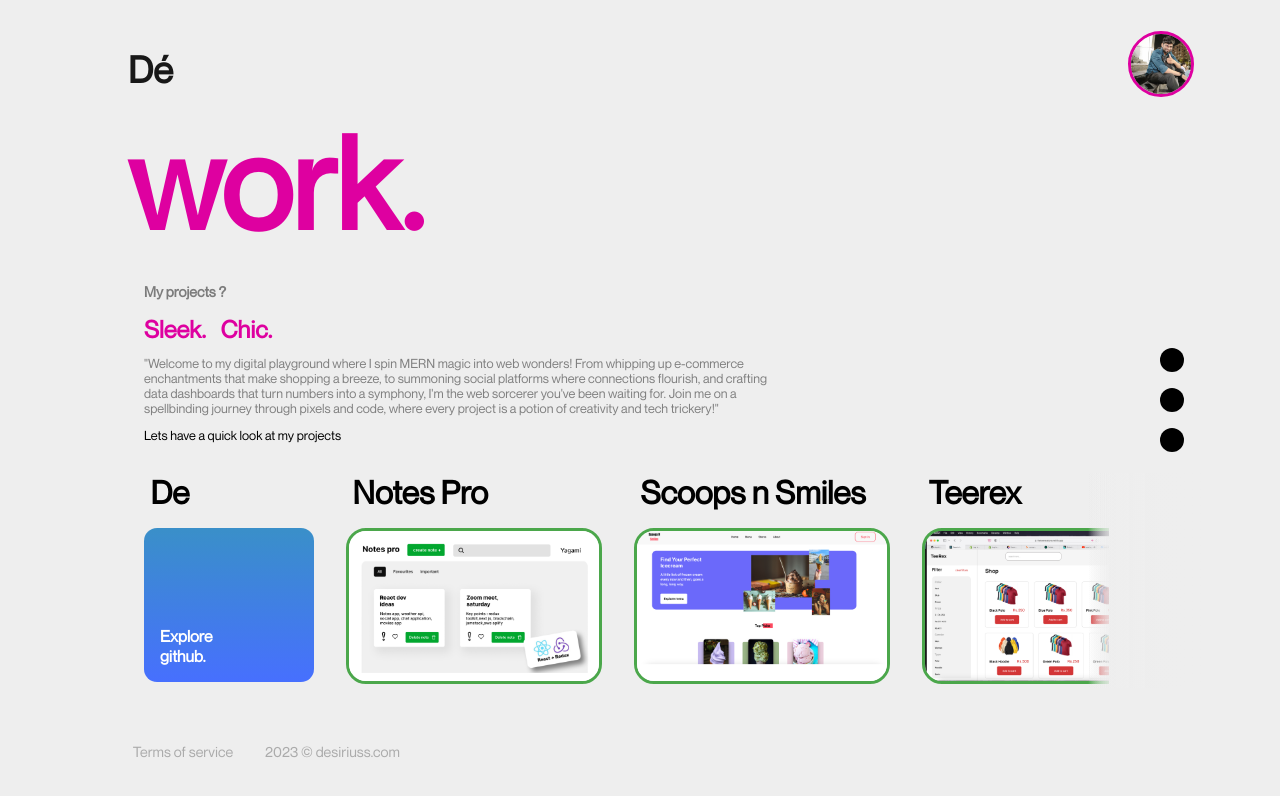
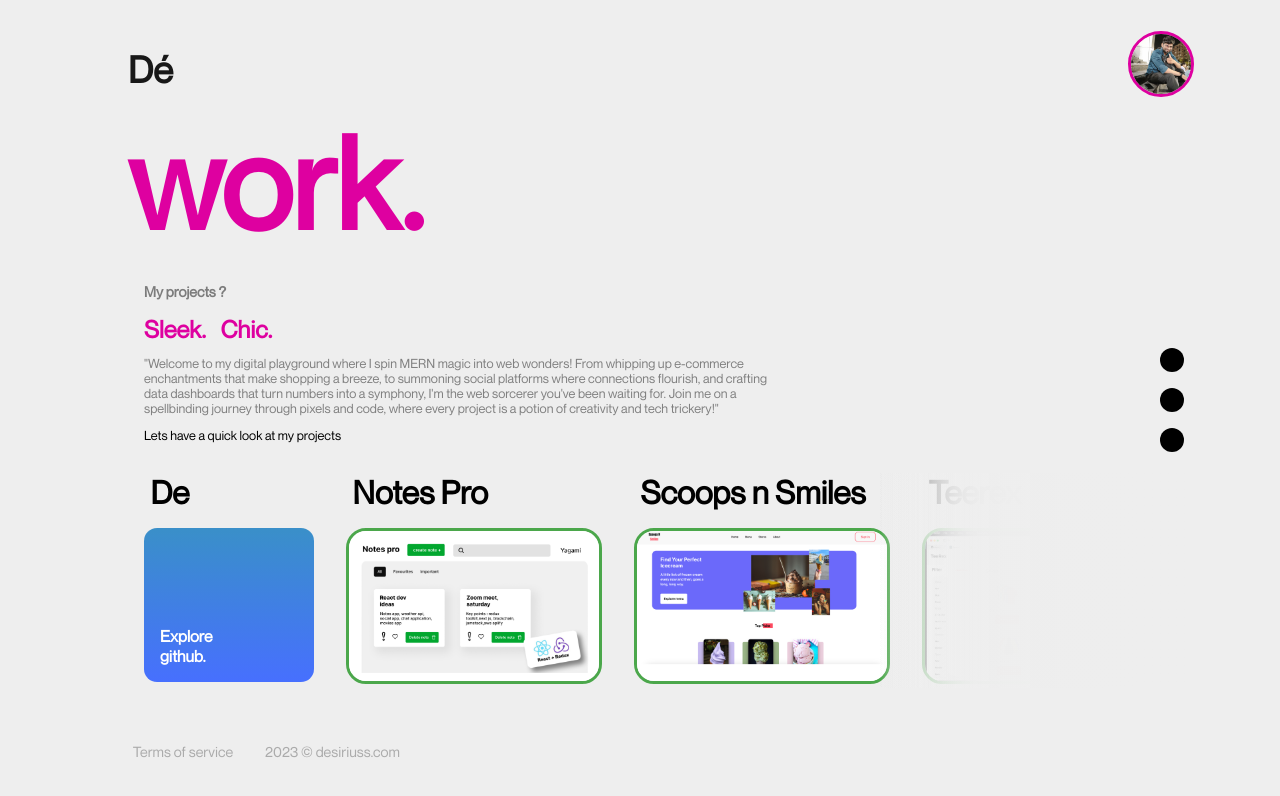
Before and after one commit to dopeUX/folio, a React (Vite) app: page /work in a window 1280 px wide. Shown: the top 796 px of the page. Built offline with nearby package versions, Linux system fonts and the light colour scheme.

Commit message:
nav-imags

```diff
--- a/src/app/components/Navigation/Navigation.component.css
+++ b/src/app/components/Navigation/Navigation.component.css
@@ -70,6 +70,9 @@ body {
   display: flex;
   align-items: center;
 }
+.navigation-screen .nav-image-wrapper .temp {
+  display: none;
+}
 .navigation-screen .nav-image-wrapper img {
   width: 30rem;
   top: 0;
--- a/src/app/components/Navigation/Navigation.component.scss
+++ b/src/app/components/Navigation/Navigation.component.scss
@@ -21,6 +21,10 @@
 	   left: 7rem;
 	   display: flex;
 	   align-items: center;
+
+	   .temp{
+		display: none;
+	   }
 		img{
 			width: 30rem;
 			top: 0;
--- a/src/app/components/Navigation/Navigation.component.tsx
+++ b/src/app/components/Navigation/Navigation.component.tsx
@@ -1,7 +1,6 @@
 /* eslint-disable @typescript-eslint/no-empty-function */
 /* eslint-disable @typescript-eslint/no-unused-vars */
 /* eslint-disable no-mixed-spaces-and-tabs */
-'use client';
 import React, { useRef, useEffect, useState } from "react";
 import "./Navigation.component.css";
 import Navbar from "../../common/Navbar/Navbar";
@@ -88,7 +87,12 @@ const Navigation: React.FC<any> = ({ isNavScreenOn }) => {
   return (
     <div ref={navScreenRef} className="navigation-screen">
       <div className="nav-image-wrapper">
-       {/* {<img ref={navImageRef} src={`/assets/${navItems[currentNavIndex].navImage}.png`} alt="" />} */}
+       {<img ref={navImageRef} src={`/assets/${navItems[currentNavIndex].navImage}.svg`} alt="" />}
+        <div className="temp">
+          <img src="assets/reach-nav.svg" alt="" />
+          <img src="assets/work-nav.svg" alt="" />
+          <img src="assets/me-nav.svg" alt="" />
+        </div>
        </div>
       <div
         className="nav-screen-wrapper">
@@ -99,10 +103,10 @@ const Navigation: React.FC<any> = ({ isNavScreenOn }) => {
           className="nav-items"
           ref={navItemsRef}
           onMouseEnter={()=>{
-            // setImageVisible(true);
+            setImageVisible(true);
           }}
           onMouseLeave={()=>{
-            // setImageVisible(false);
+            setImageVisible(false);
           }}
           onClick={handleClickInside}
         >
--- a/src/app/components/WorkPage/WorkPage.component.css
+++ b/src/app/components/WorkPage/WorkPage.component.css
@@ -29,6 +29,7 @@
   position: relative;
   padding-top: 55px;
   margin-right: 2rem;
+  z-index: 99;
   cursor: pointer;
 }
 .work-page .detailed-work-section .work-item-card .item-title {
@@ -100,11 +101,11 @@
 .work-page .detailed-work-section .detailed-work-sec-items .white-grad-overlay {
   position: fixed;
   height: 100%;
-  width: 5rem;
+  width: 18rem;
   right: 0;
   padding-right: 3rem;
   margin-right: 0;
-  z-index: 99;
+  z-index: 101;
   background: linear-gradient(270deg, #EEE 0%, rgba(238, 238, 238, 0.98) 22.92%, rgba(238, 238, 238, 0.83) 46.88%, rgba(238, 238, 238, 0.71) 70.31%, rgba(238, 238, 238, 0) 100%);
 }
 .work-page .detailed-work-section .detailed-work-sec-items .non-displaying-images {
@@ -130,7 +131,9 @@
 ::-webkit-scrollbar {
   width: 3px;
   height: 4px;
-  margin-top: 3rem;
+  top: 100px;
+  bottom: -100px;
+  margin-top: 0;
   border-radius: 50%;
 }
 
@@ -143,8 +146,10 @@
 /* Handle */
 ::-webkit-scrollbar-thumb {
   background: black;
+  background-color: #dc54b5;
   border-radius: 2rem;
-  margin-top: 2rem;
+  margin-top: 5rem;
+  padding: 5rem;
 }
 
 /* Handle on hover *//*# sourceMappingURL=WorkPage.component.css.map */
--- a/src/app/components/WorkPage/WorkPage.component.scss
+++ b/src/app/components/WorkPage/WorkPage.component.scss
@@ -27,6 +27,7 @@
 			position: relative;
 			padding-top: 55px;
 			margin-right: 2rem;
+			z-index: 99;
 			cursor: pointer;
 			// background-color: green;
 			 .item-title{
@@ -111,11 +112,11 @@
 			.white-grad-overlay{
               position: fixed;
 			  height: 100%;
-			  width:5rem;
+			  width:18rem;
 			  right: 0;
 			  padding-right: 3rem;
 			  margin-right: 0;
-			  z-index: 99;
+			  z-index: 101;
 			//   background: blue;
 			  background: linear-gradient(270deg, #EEE 0%, rgba(238, 238, 238, 0.98) 22.92%, rgba(238, 238, 238, 0.83) 46.88%, rgba(238, 238, 238, 0.71) 70.31%, rgba(238, 238, 238, 0.00) 100%);
 			//   background: linear-gradient(270deg, #EEE 0%, #EEE 26.04%, rgba(238, 238, 238, 0.10) 62.50%, rgba(238, 238, 238, 0.10) 100%);
@@ -156,7 +157,9 @@
 ::-webkit-scrollbar {
 	width: 3px;
 	height: 4px;
-	margin-top: 3rem;
+	top: 100px;
+	bottom: -100px;
+	margin-top: 0;
 	border-radius: 50%;
   }
 
@@ -169,8 +172,10 @@
   /* Handle */
   ::-webkit-scrollbar-thumb {
 	background: black;
+	background-color:#dc54b5;
 	border-radius: 2rem;
-	margin-top: 2rem;
+	margin-top: 5rem;
+	padding: 5rem;
   }
 
   /* Handle on hover */
```
Also changed, not shown: 2 other files (tests, documents, lock files or other folders).
